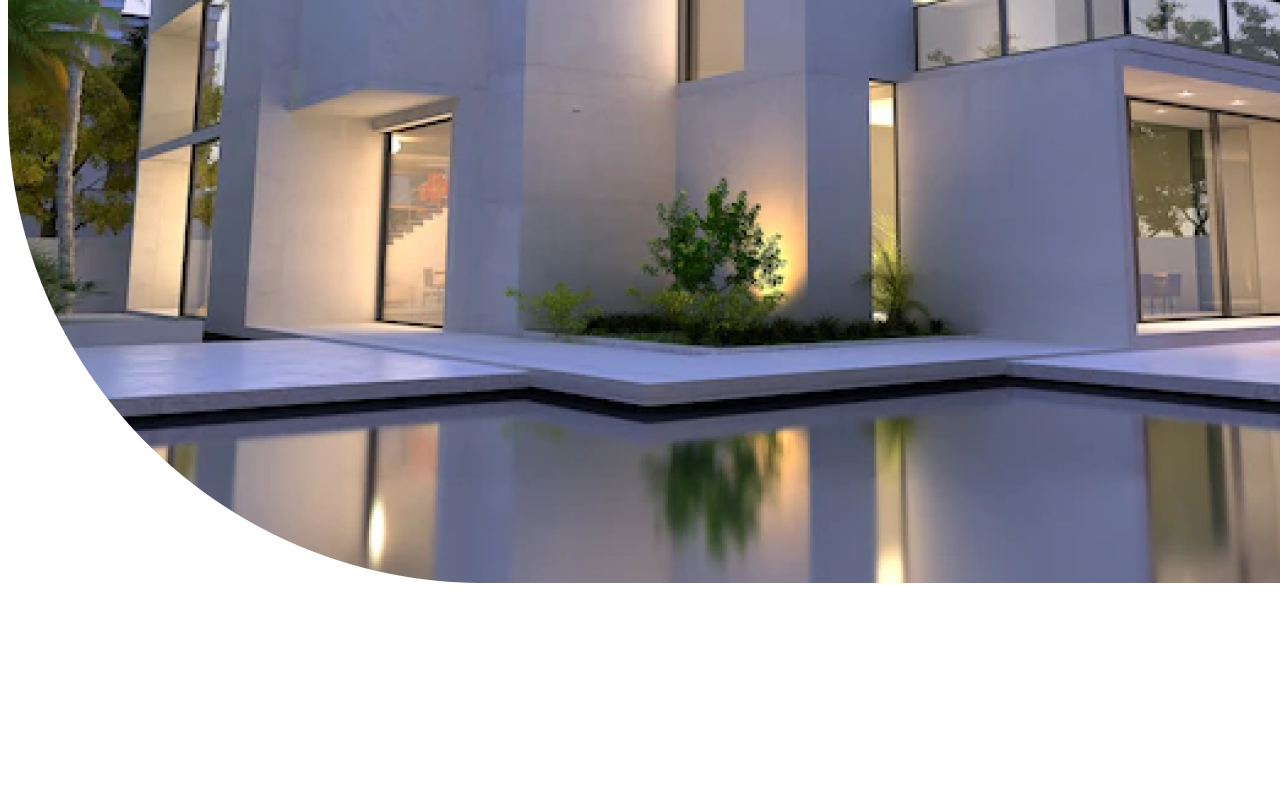
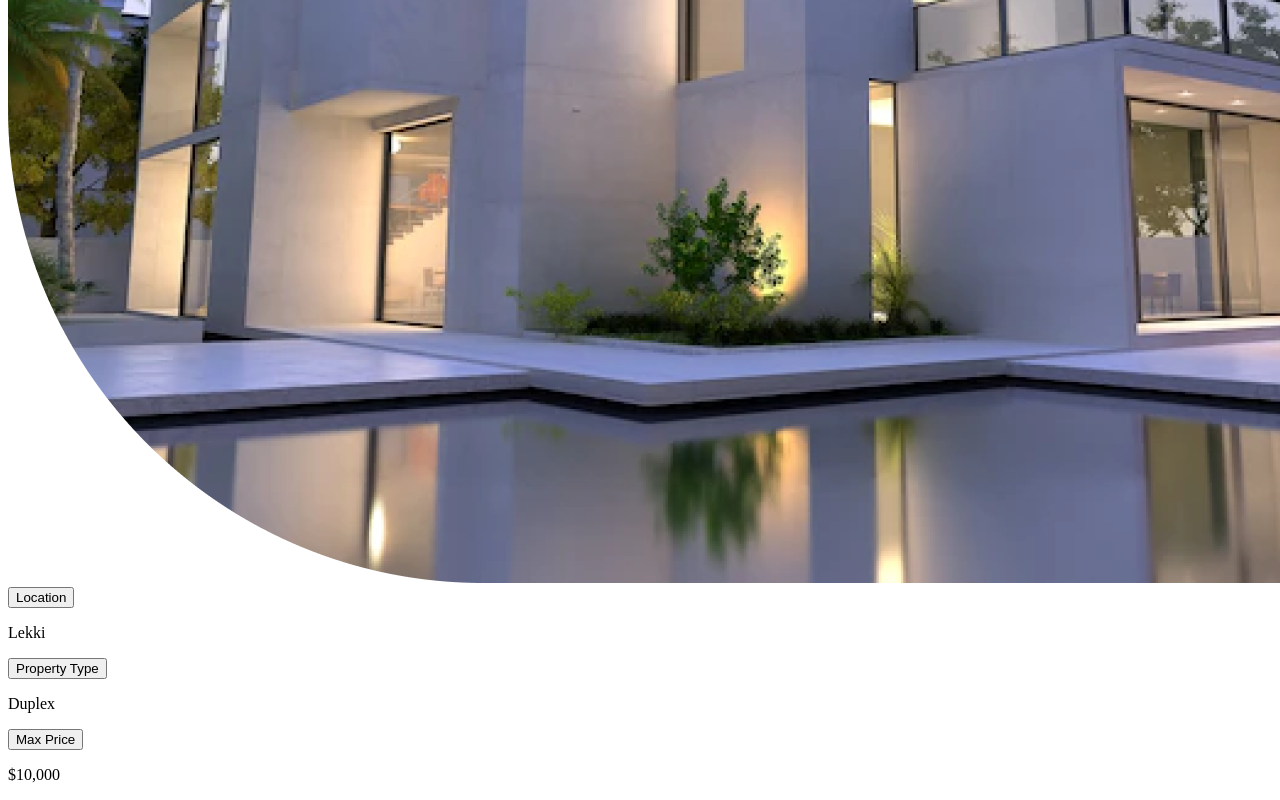
Before and after one commit to Ezra-Kipchumba/Vallie-s-Estate, a plain HTML site: page index.html in a window 1280 px wide. Shown: the part 693-1493 px from the top of the page. Before the commit the page ends 1288 px from the top, so only its background shows below. Drawn offline with Linux system fonts and the light colour scheme.

Commit message:
dropdown button added to section

```diff
--- a/index.html
+++ b/index.html
@@ -38,9 +38,25 @@
         </div>
     </section>
 
+<!-- SECTION B -->
 
-    <!-- SECTION B -->
-    <section></section>
+    <section>
+        <div class="dropdown">
+            <button class="dropbtn">Location</button>
+
+            <p>Lekki</p>
+        </div>
+        <div class="dropdown">
+            <button class="dropbtn">Property Type</button>
+
+            <p>Duplex</p>
+        </div>
+        <div class="dropdown">
+            <button class="dropbtn"> Max Price</button>
+
+            <p>$10,000</p>
+        </div>
+    </section>
 
 
     <!-- SECTION C  -->
```
